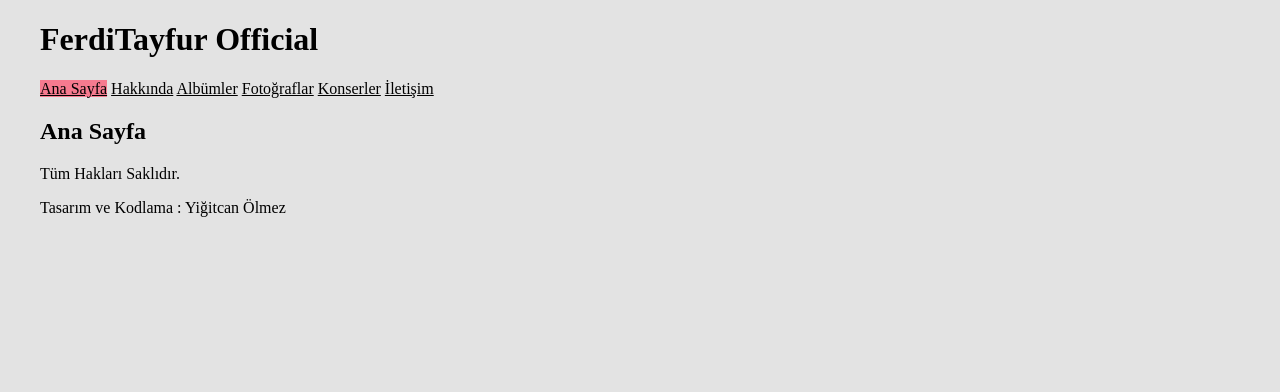
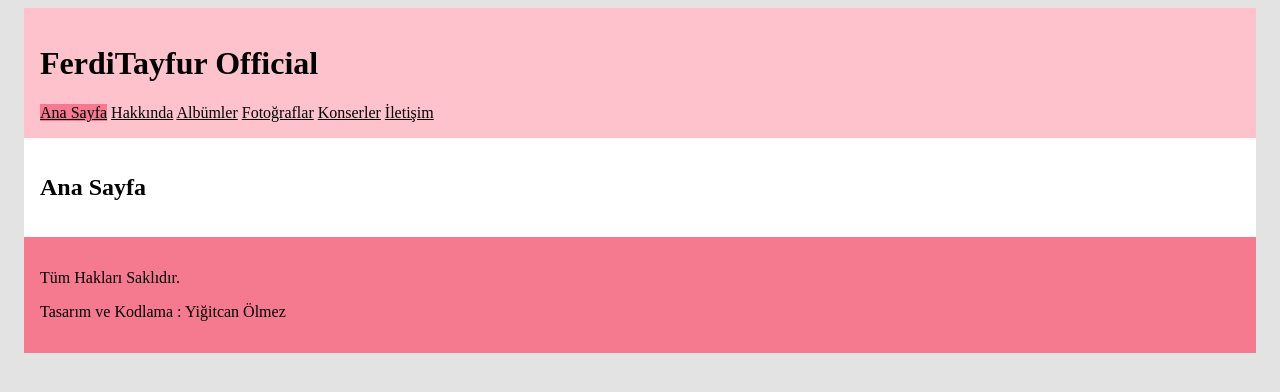
Before and after one commit to yigitcanolmez/web-tasarim, a plain HTML site: page hafta 3/Ferdi Tayfur/index.html in a window 1280 px wide. Drawn offline with Linux system fonts and the light colour scheme.

Commit message:
added Padding

```diff
--- a/hafta 3/Ferdi Tayfur/css/style.css
+++ b/hafta 3/Ferdi Tayfur/css/style.css
@@ -1,9 +1,9 @@
 :root{
     --pembe: rgb(246, 122, 143);
+    --pembe-light:rgb(254, 194, 204);
     --beyaz : white;
     --siyah : black;
     --siyah-light : rgb(227, 227, 227);
-
 }
 
 body{
@@ -25,3 +25,17 @@ a{
     max-width: 1200px;
     margin: 0 auto;
 }
+
+header{
+    background-color: var(--pembe-light);
+    padding: 1rem;
+}
+
+main{
+    background-color: var(--beyaz);
+    padding: 1rem;
+}
+footer{
+    background-color: var(--pembe);
+    padding: 1rem;
+}
--- a/hafta 3/Ferdi Tayfur/index.html
+++ b/hafta 3/Ferdi Tayfur/index.html
@@ -24,7 +24,7 @@
         </nav>
     </header>
 
-    <main>
+    <main class="container">
         <section class="container">
             <h1>Ana Sayfa</h1>
         </section>
```
